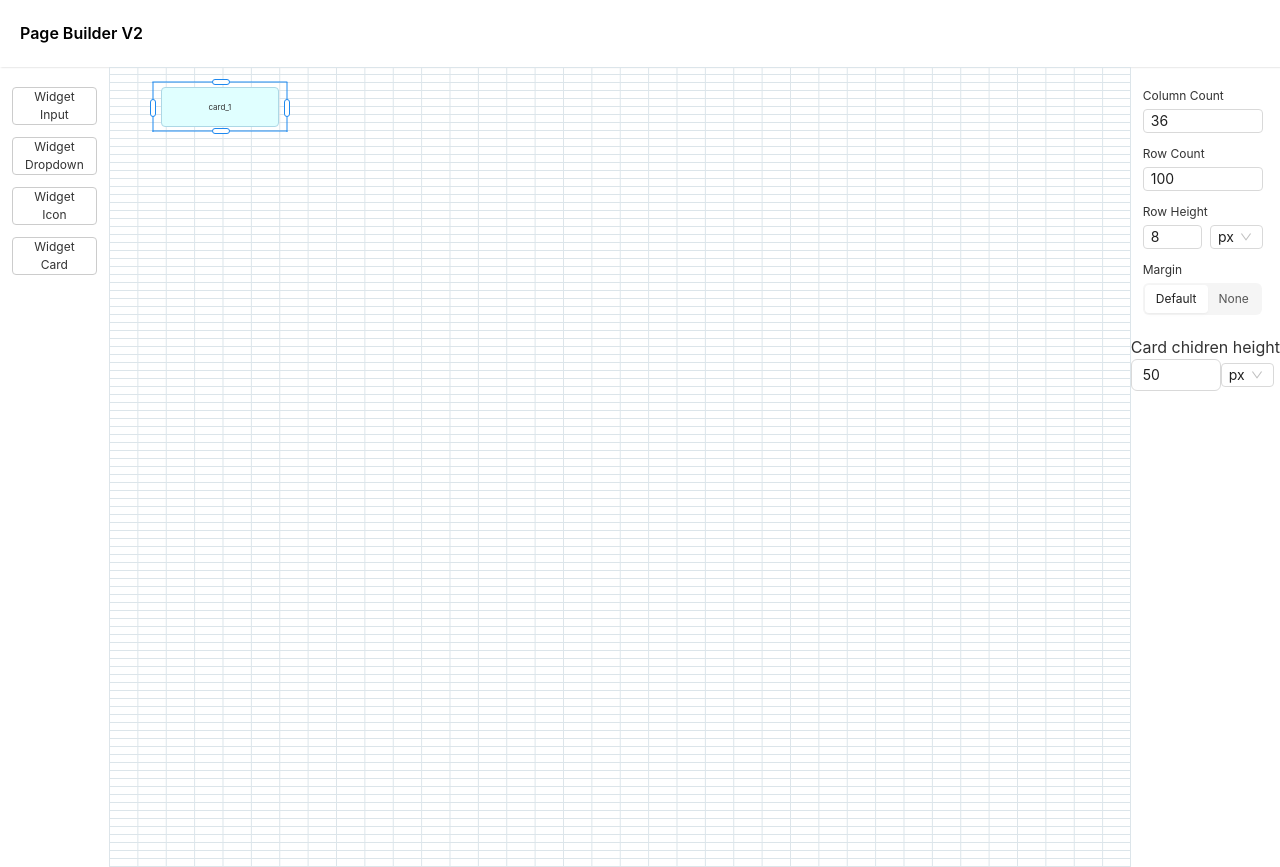
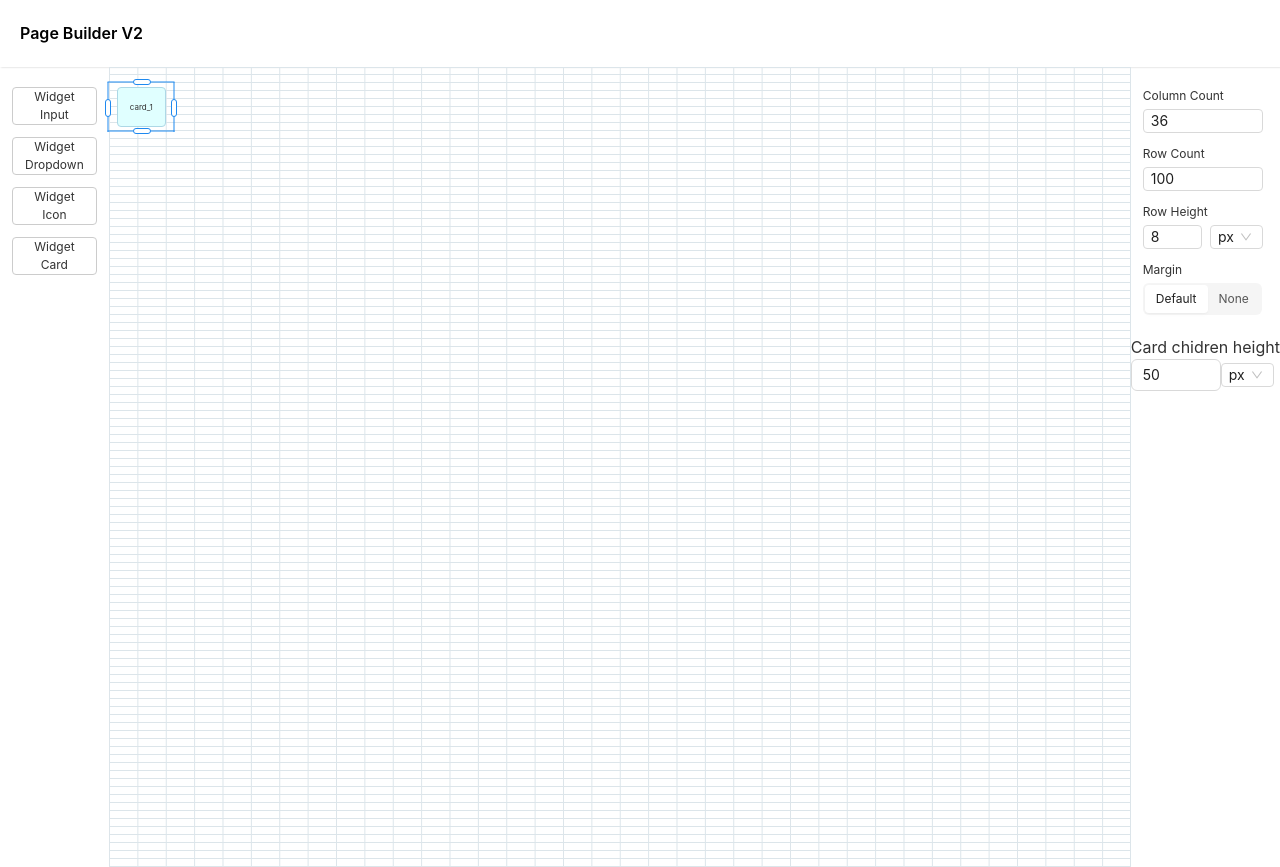
Before and after one commit to abdul-kissflow/builder, a React (Vite) app: page / in a window 1280 px wide. Built offline with nearby package versions, Linux system fonts and the light colour scheme.

Commit message:
cell width issue fix

```diff
--- a/src/Builder/index.jsx
+++ b/src/Builder/index.jsx
@@ -336,7 +336,7 @@ export function Builder() {
                 widgets={layoutWidgets}
                 selectedWidget={selectedWidget}
                 onSelectWidget={setSelectedWidget}
-                cellWidth={800 / COLUMN_COUNT}
+                cellWidth={cellWidth}
                 cellHeight={cellHeight}
                 colCount={COLUMN_COUNT}
                 rowCount={ROW_COUNT}
```
